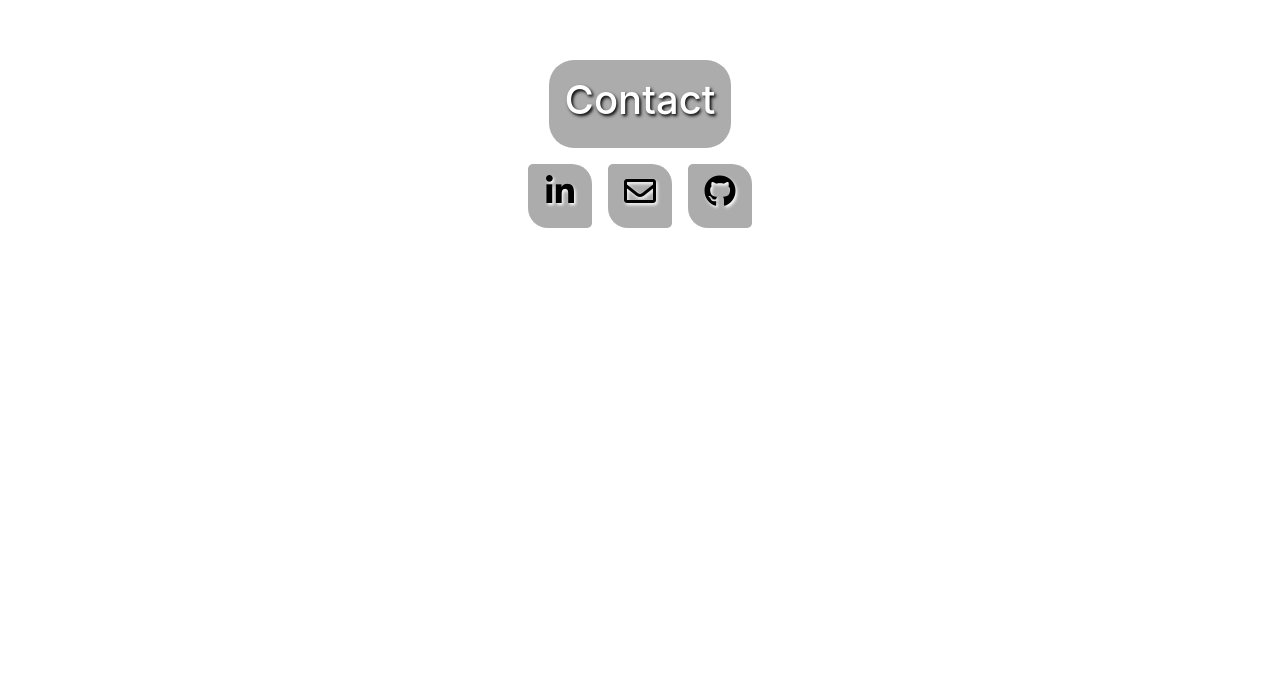
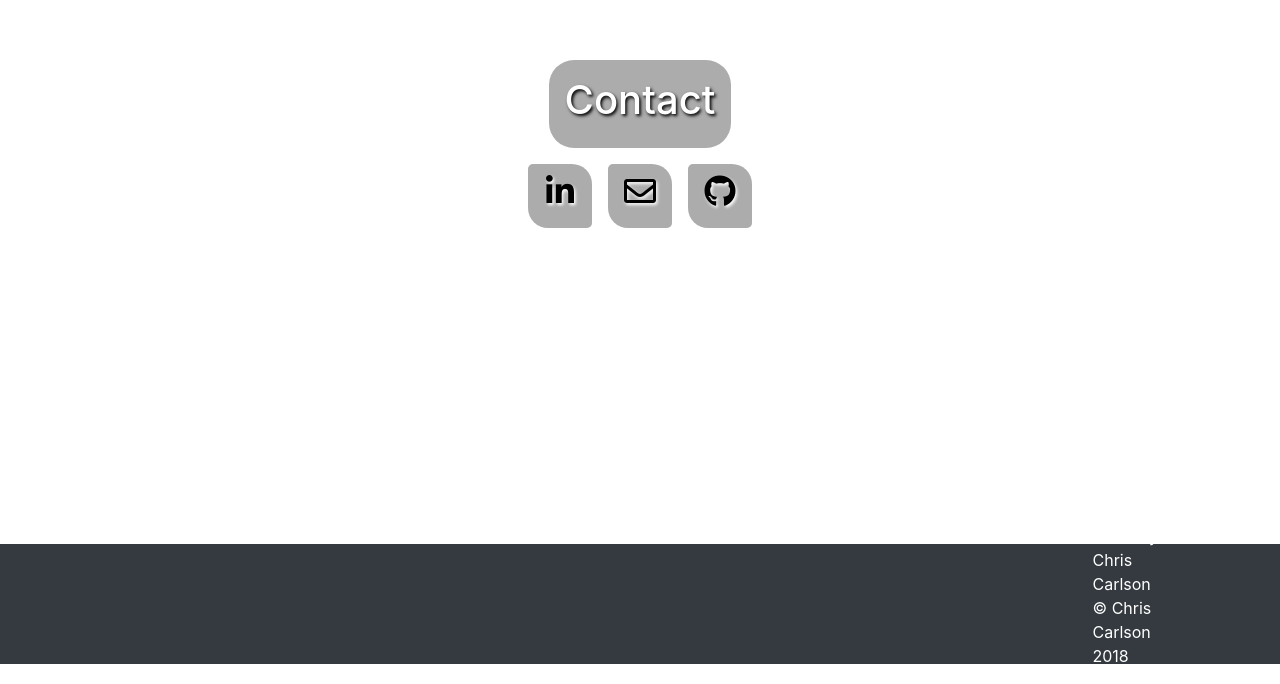
Before and after one commit to ChristopherMCarlson/ChristopherMCarlson.github.io, a plain HTML site: page index.html in a window 1280 px wide. Shown: the part 2280-2964 px from the top of the page. Before the commit the page ends 2824 px from the top, so only its background shows below. Drawn offline with nearby package versions, Linux system fonts and the light colour scheme.

Commit message:
more optimization

```diff
--- a/index.html
+++ b/index.html
@@ -160,5 +160,18 @@
             </div>
         </div>
     </div>
+    <footer>
+        <div class="container-fluid d-flex justify-content-end bg-dark align-items-center" style="height: 15vh;">
+            <div class="row">
+                <div class="col-sm-6 text-white text-justify-end">
+                    <p>
+                        Made by Chris Carlson
+                        <br>
+                        © Chris Carlson 2018
+                    </p>
+                </div>
+            </div>
+        </div>
+    </footer>
 </body>
 </html>
```
